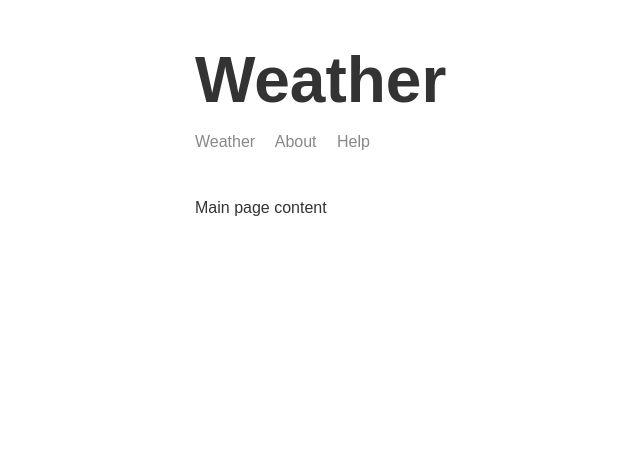
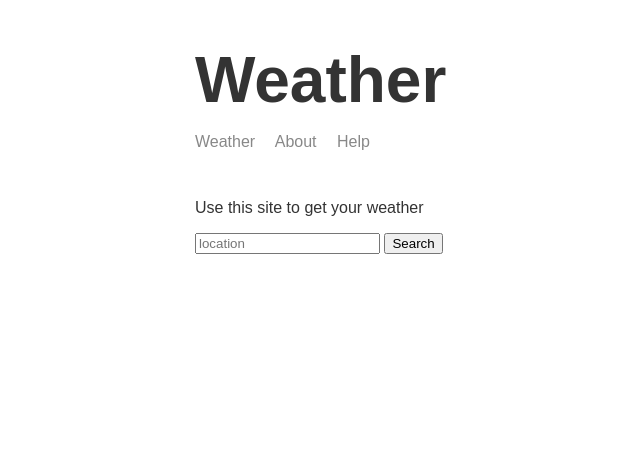
Before and after one commit to MihaiGitHub/Web-Server, a Node server app: page / in a window 1280 px wide. Shown: the top 453 px of the page, without its empty margins (120-760 px from the left). Run offline with Node 20, Linux system fonts and the light colour scheme; some libraries are stand-ins or nearby versions.

Commit message:
Create search form

```diff
--- a/templates/views/index.hbs
+++ b/templates/views/index.hbs
@@ -2,13 +2,18 @@
 <head>
     <title>Weather</title>
     <link rel="stylesheet" href="/css/styles.css">
-    <script src="/js/app.js"></script>
 </head>
 <body>
     <div class="main-content">
             {{>header}}
-            <p>Main page content</p>
+            <p>Use this site to get your weather</p>
+
+            <form>
+                <input placeholder="location">
+                <button>Search</button>
+            </form>
     </div>
     {{>footer}}
+    <script src="/js/app.js"></script>
 </body>
 </html>
```
Also changed, not shown: public/js/app.js.
